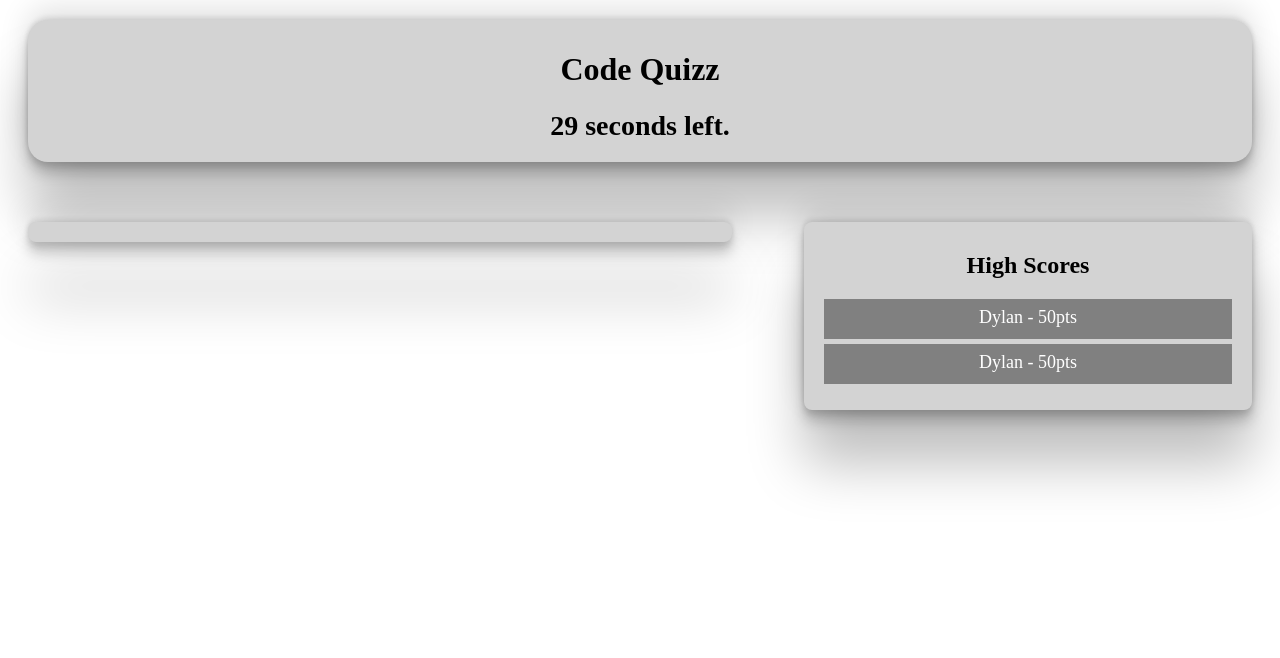
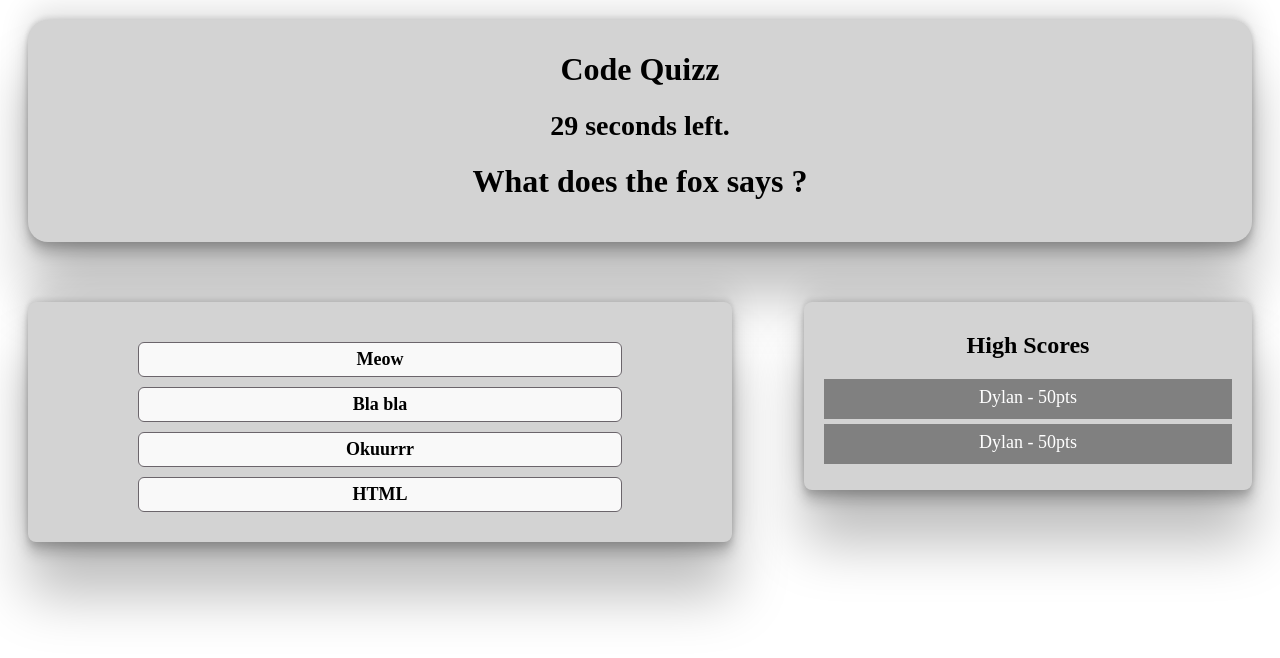
Before and after one commit to Dylancouzon/Code-Quizz, a plain HTML site: page index.html in a window 1280 px wide. Both pictures are taken after a click on the button "start". Drawn offline with Linux system fonts and the light colour scheme.

Commit message:
add first question

```diff
--- a/assets/css/style.css
+++ b/assets/css/style.css
@@ -24,10 +24,28 @@ section {
   border-radius: 8px;
   box-shadow: rgba(0, 0, 0, 0.25) 0px 54px 55px, rgba(0, 0, 0, 0.12) 0px -12px 30px, rgba(0, 0, 0, 0.12) 0px 4px 6px, rgba(0, 0, 0, 0.17) 0px 12px 13px, rgba(0, 0, 0, 0.09) 0px -3px 5px;
   margin: 40px 20px;
-  padding: 10px;
+  padding: 30px;
   width: 55vw;
   float: left;
+  position: absolute;
 }
+
+a {
+	background-color:#f9f9f9;
+	border-radius:6px;
+	border:1px solid #6b656b;
+	display:block;
+	font-size:18px;
+	font-weight:bold;
+	padding:6px;
+	text-decoration:none;
+  margin: 10px 80px 0px 80px;
+}
+a:hover {
+	background:linear-gradient(to bottom, #e9e9e9 5%, #f9f9f9 100%);
+	background-color:#e9e9e9;
+}
+
 
 /* High scores  */
 aside {
--- /dev/null
+++ b/assets/js/questions.js
@@ -0,0 +1,20 @@
+var questions = {
+
+    0:{
+        question: "What does the fox says ?",
+        a: "Meow",
+        b: "Bla bla",
+        c: "Okuurrr",
+        d: "HTML",
+        right: "b"
+    },
+
+    1:{
+        question: "What does the cow says ?",
+        a: "Meow",
+        b: "Bla bla",
+        c: "Okuurrr",
+        d: "Lol",
+        right: "b"
+    }
+};
--- a/assets/js/script.js
+++ b/assets/js/script.js
@@ -1,20 +1,45 @@
 var startButton = document.querySelector("#start");
 var timerBox = document.getElementById("timer");
-var time = 31;
+var question = document.getElementById("question");
+var main = document.getElementById("main");
+var score = 0;
+var nextquestion = 0;
+// Start game
+function startGame(){
 
 
+  question.innerHTML = questions[nextquestion].question;
 
-startButton.addEventListener("click", function(event) {
+  var choice1 = document.createElement("a");
+  choice1.innerHTML = questions[nextquestion].a;
+  main.appendChild(choice1);
+  var choice2 = document.createElement("a");
+  choice2.innerHTML = questions[nextquestion].b;
+  main.appendChild(choice2);
+  var choice3 = document.createElement("a");
+  choice3.innerHTML = questions[nextquestion].c;
+  main.appendChild(choice3);
+  var choice4 = document.createElement("a");
+  choice4.innerHTML = questions[nextquestion].d;
+  main.appendChild(choice4);
+}
+
+
+timerBox.addEventListener("click", function(event) {
   // Timer
-  var timer = setInterval(function(answer){
+  var time = 31;
+  var timer = setInterval(function(){
+
     timerBox.innerHTML = "";
     time--;
     timerBox.textContent = time + " seconds left.";
 
-    if(time === 0){
+    if(time < 1){
       clearInterval(timer);
-      timerBox.innerHTML = "Game Over <button id='enterScore'>Enter Score</button>";
+      timerBox.innerHTML = "Game Over <button id='start'>Play again</button>";
     }
   }, 1000);
 
+  startGame(time);
+
 });
--- a/index.html
+++ b/index.html
@@ -14,10 +14,11 @@
       <div id="timer">
         <button id="start">start</button>
       </div>
+      <h1 id="question"></h1>
     </header>
 
     <!-- Main  -->
-    <section>
+    <section id="main">
     </section>
 
     <!-- Scores  -->
@@ -32,7 +33,7 @@
         </li>
       </ul>
     </aside>
-
+    <script src="./assets/js/questions.js"></script>
     <script src="./assets/js/script.js"></script>
   </body>
 </html>
```
